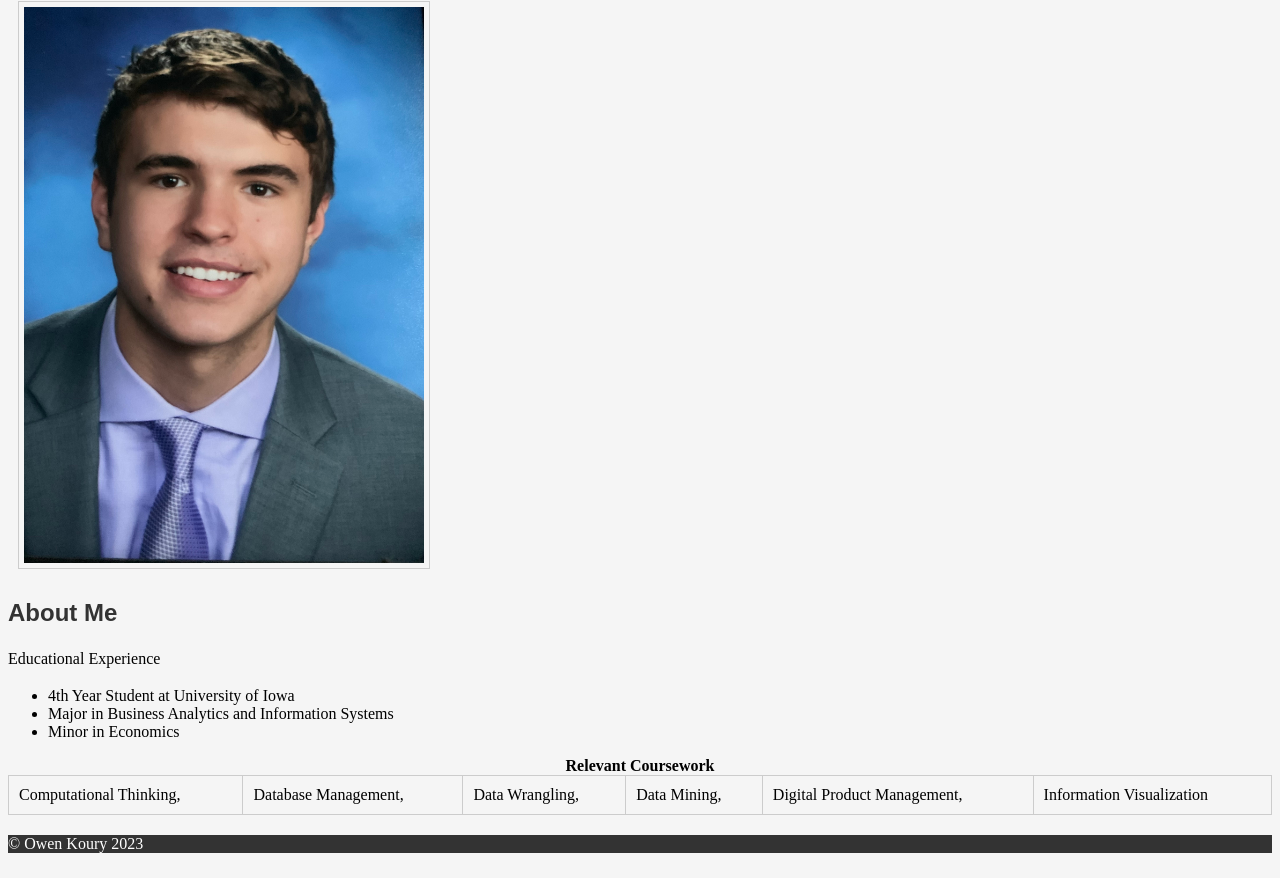
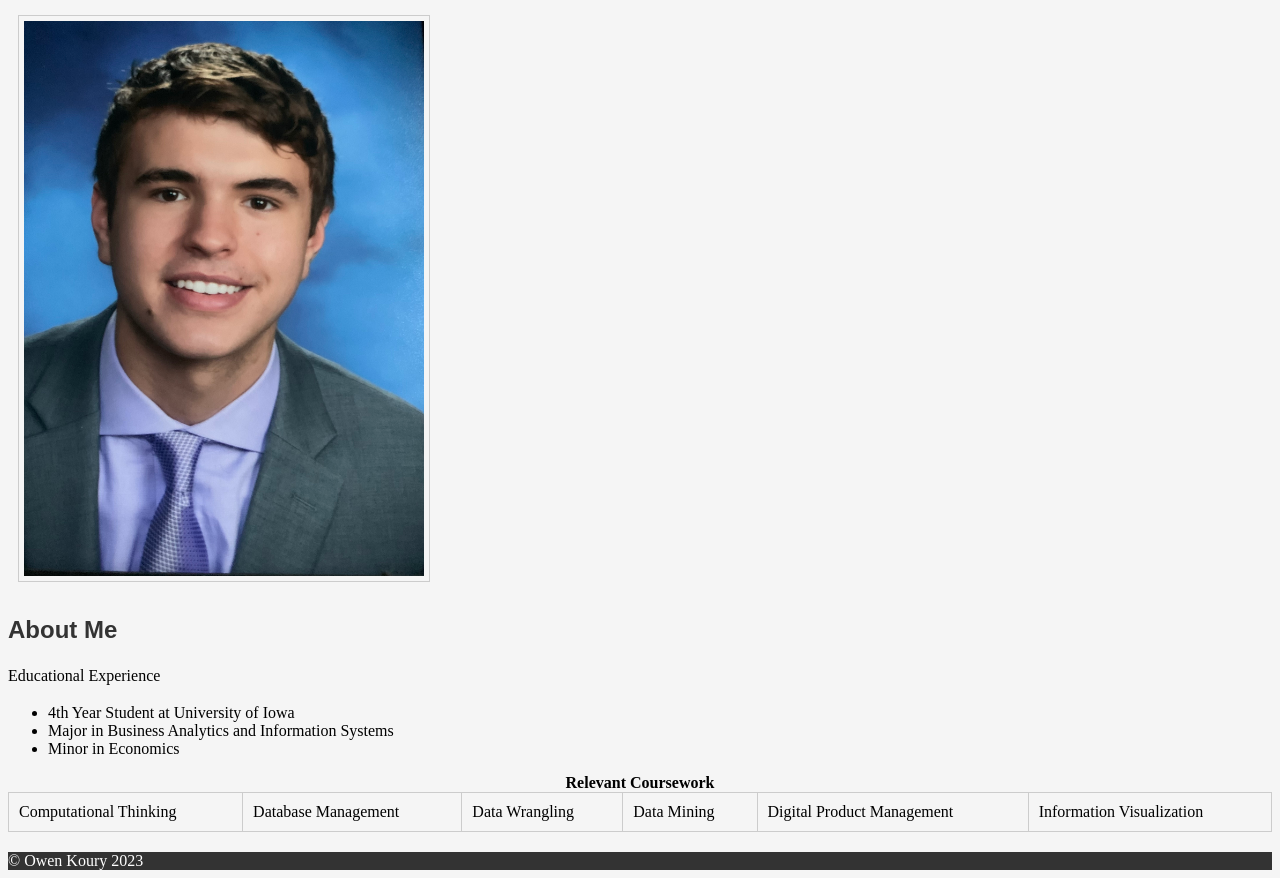
Before and after one commit to okoury/okoury_HW6, a plain HTML site: page index.html in a window 1280 px wide. Shown: the part 75-953 px from the top of the page. Drawn offline with Linux system fonts and the light colour scheme.

Commit message:
Update index.html

```diff
--- a/index.html
+++ b/index.html
@@ -1,3 +1,4 @@
+<!DOCTYPE html>
 <html>
 <head>
 <link rel="stylesheet" type="text/css" href="stylesheet.css">
@@ -20,14 +21,15 @@
 
 <table> <caption> Relevant Coursework </caption>
     <tr>
-        <td>Computational Thinking,</td>
-        <td>Database Management,</td>
-        <td>Data Wrangling,</td>
-        <td>Data Mining,</td>
-        <td>Digital Product Management,</td>
+        <td>Computational Thinking</td>
+        <td>Database Management</td>
+        <td>Data Wrangling</td>
+        <td>Data Mining</td>
+        <td>Digital Product Management</td>
         <td>Information Visualization</td>
     </tr>
 </table>
+
 <footer>
     &copy; Owen Koury 2023
 </footer>
```
